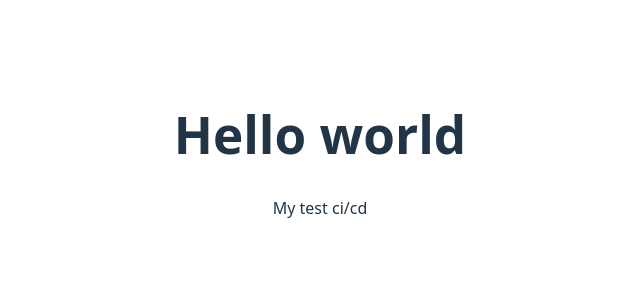
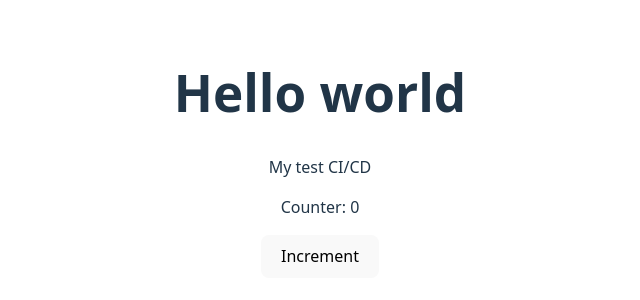
Before and after one commit to valeriy-usatov/my-test-ci-cd, a React (Vite) app: page / in a window 1280 px wide. Shown: the part 246-546 px from the top of the page, without its empty margins (320-960 px from the left). Built offline with nearby package versions, Linux system fonts and the light colour scheme.

Commit message:
add test

```diff
--- a/src/App.jsx
+++ b/src/App.jsx
@@ -1,15 +1,17 @@
-
-import './App.css'
+import { useState } from 'react';
+import './App.css';
 
 function App() {
-
+  const [count, setCount] = useState(0);
 
   return (
     <>
       <h1>Hello world</h1>
-      <p>My test ci/cd</p>
+      <p>My test CI/CD</p>
+      <p>Counter: {count}</p>
+      <button onClick={() => setCount(count + 1)}>Increment</button>
     </>
-  )
+  );
 }
 
-export default App
+export default App;
```
Also changed, not shown: 1 other file (tests, documents, lock files or other folders).
